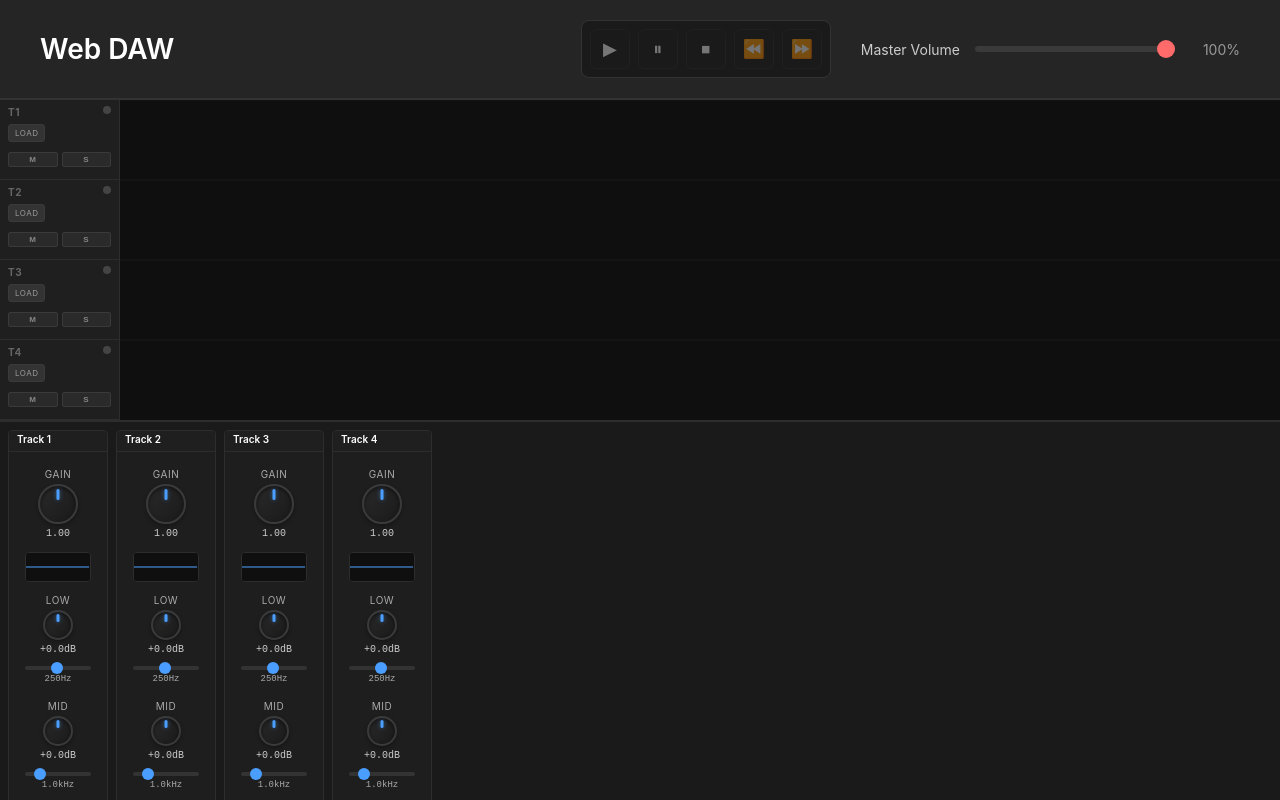
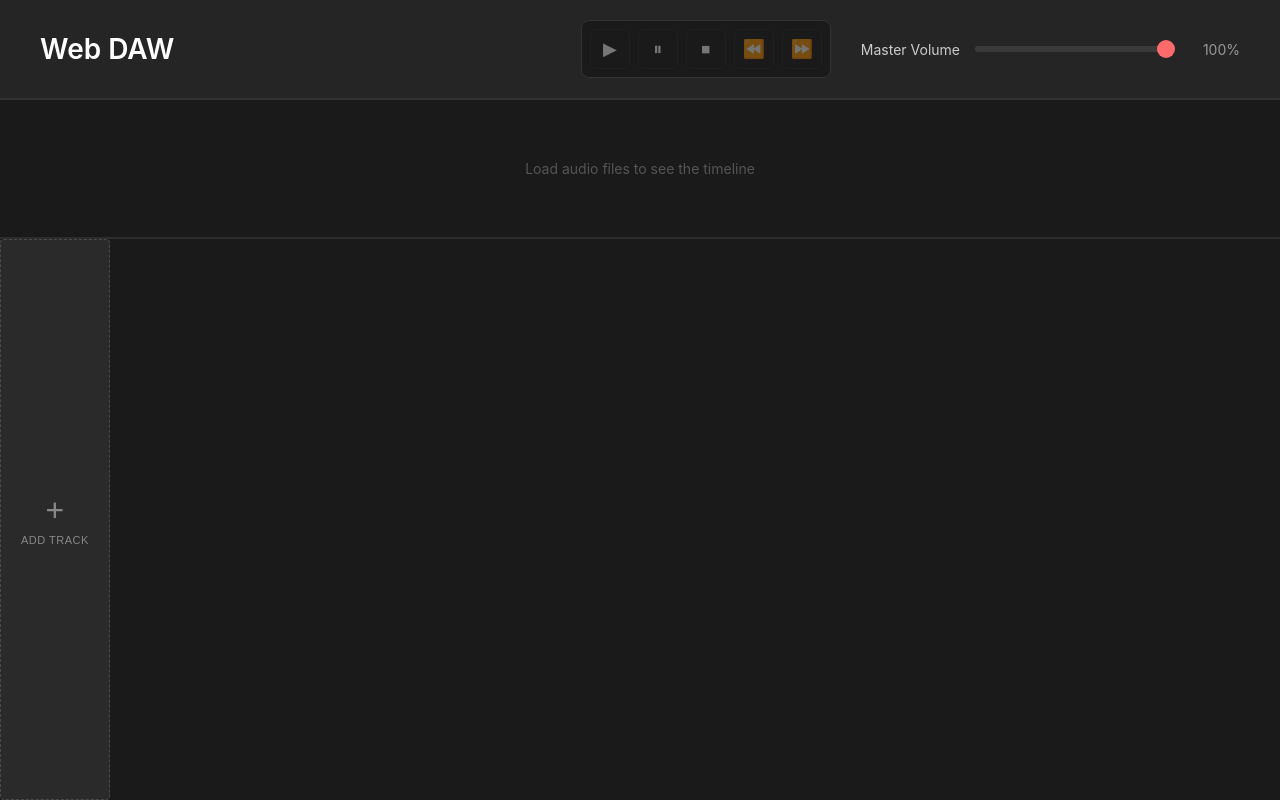
Before and after one commit to pierocapra/web-daw, a Svelte app: page / in a window 1280 px wide. Shown: the top 800 px of the page. Built offline with nearby package versions, Linux system fonts and the light colour scheme.

Commit message:
feat: Track management (add/remove)

```diff
--- a/src/App.svelte
+++ b/src/App.svelte
@@ -11,21 +11,12 @@
   let isPlayingAll = false;
   let loadedTracksCount = 0;
   let timelineComponent;
-  const NUM_TRACKS = 4; // Start with 4 tracks, easily scalable
+  let nextTrackId = 1;
 
   onMount(async () => {
     try {
       await audioContextManager.init();
       initialized = true;
-
-      // Create initial tracks
-      const destination = audioContextManager.getDestination();
-      const context = audioContextManager.getContext();
-
-      for (let i = 0; i < NUM_TRACKS; i++) {
-        const track = new Track(context, destination, i + 1);
-        tracks = [...tracks, track];
-      }
     } catch (error) {
       console.error('Failed to initialize DAW:', error);
       alert(
@@ -33,6 +24,36 @@
       );
     }
   });
+
+  function addTrack() {
+    if (!initialized) return;
+
+    const destination = audioContextManager.getDestination();
+    const context = audioContextManager.getContext();
+    const track = new Track(context, destination, nextTrackId);
+    nextTrackId++;
+    tracks = [...tracks, track];
+  }
+
+  function deleteTrack(trackId) {
+    const trackIndex = tracks.findIndex((t) => t.id === trackId);
+    if (trackIndex === -1) return;
+
+    const track = tracks[trackIndex];
+    // Cleanup the track before removing
+    track.cleanup();
+
+    // Remove track from array
+    tracks = tracks.filter((t) => t.id !== trackId);
+
+    // Update loaded tracks count
+    loadedTracksCount = tracks.filter(
+      (track) => track.audioBuffer !== null
+    ).length;
+
+    // Force timeline update
+    timelineKey++;
+  }
 
   let timelineKey = 0; // Key to force timeline re-render
 
@@ -196,7 +217,7 @@
         </button>
       </div>
       <div class="master-volume-control">
-        <label>Master Volume</label>
+        <label for="master-volume">Master Volume</label>
         <div class="master-slider-container">
           <input
             type="range"
@@ -232,8 +253,17 @@
               {track}
               trackNumber={index + 1}
               on:fileLoaded={handleFileLoaded}
+              on:delete={() => deleteTrack(track.id)}
             />
           {/each}
+          <button
+            class="add-track-button"
+            on:click={addTrack}
+            title="Add Track"
+          >
+            <span class="add-track-icon">+</span>
+            <span class="add-track-label">Add Track</span>
+          </button>
         </div>
       </div>
     {/if}
@@ -364,6 +394,7 @@
     border-radius: 3px;
     outline: none;
     -webkit-appearance: none;
+    appearance: none;
   }
 
   .master-slider::-webkit-slider-thumb {
@@ -422,10 +453,46 @@
     flex: 1;
     display: flex;
     flex-direction: row;
-    gap: 8px;
-    padding: 8px;
+    /* gap: 2px; */
+    /* padding: 8px; */
     overflow-x: auto;
     overflow-y: hidden;
     align-items: stretch;
   }
+
+  .add-track-button {
+    min-width: 100px;
+    height: auto;
+    background: #2a2a2a;
+    border: 1px dashed #4a4a4a;
+    border-radius: 4px;
+    color: #888;
+    cursor: pointer;
+    display: flex;
+    flex-direction: column;
+    align-items: center;
+    justify-content: center;
+    gap: 8px;
+    padding: 20px;
+    transition: all 0.2s;
+    flex-shrink: 0;
+  }
+
+  .add-track-button:hover {
+    background: #333;
+    border-color: #4a9eff;
+    color: #4a9eff;
+  }
+
+  .add-track-icon {
+    font-size: 32px;
+    font-weight: 300;
+    line-height: 1;
+  }
+
+  .add-track-label {
+    font-size: 11px;
+    text-transform: uppercase;
+    letter-spacing: 0.5px;
+  }
 </style>
--- a/src/components/Knob.svelte
+++ b/src/components/Knob.svelte
@@ -9,6 +9,7 @@
   export let label = '';
   export let unit = '';
   export let size = 60;
+  export let color = '#4a9eff';
 
   const dispatch = createEventDispatcher();
 
@@ -146,7 +147,7 @@
   <div class="knob-wrapper" style="width: {size}px; height: {size}px;">
     <div
       class="knob"
-      style="transform: rotate({rotation}deg);"
+      style="transform: rotate({rotation}deg); --knob-color: {color};"
       role="slider"
       aria-valuenow={value}
       aria-valuemin={min}
@@ -209,13 +210,13 @@
   .knob-indicator {
     width: 3px;
     height: 30%;
-    background: #4a9eff;
+    background: var(--knob-color, #4a9eff);
     border-radius: 2px;
     position: absolute;
     top: 8%;
     left: 50%;
     transform: translateX(-50%);
-    box-shadow: 0 0 4px rgba(74, 158, 255, 0.5);
+    filter: drop-shadow(0 0 3px var(--knob-color, #4a9eff));
   }
 
   .knob-value {
--- a/src/components/Timeline.svelte
+++ b/src/components/Timeline.svelte
@@ -215,7 +215,8 @@
 
     // Container is already the canvas wrapper, so use its full width
     const containerWidth = Math.max(rect.width, 400);
-    const containerHeight = Math.max(tracks.length * 80, 200);
+    // Calculate height based on number of tracks, ensuring it matches the sidebar height exactly
+    const containerHeight = tracks.length > 0 ? tracks.length * 80 : 80;
 
     // Set canvas pixel dimensions (this also clears the canvas)
     canvas.width = containerWidth;
@@ -559,6 +560,7 @@
         {#each tracks as track, index (tracksStateSignature + '-' + index)}
           <div
             class="track-info-panel"
+            class:last-track={index === tracks.length - 1}
             style="min-height: {Math.max(trackHeight, 80)}px;"
           >
             <div class="track-info-content">
@@ -625,7 +627,7 @@
     width: 100%;
     background: #1a1a1a;
     border-bottom: 2px solid #2d2d2d;
-    min-height: 200px;
+    min-height: 80px;
     overflow: hidden;
   }
 
@@ -643,6 +645,7 @@
     display: flex;
     flex-direction: column;
     flex-shrink: 0;
+    align-self: flex-start;
   }
 
   .track-info-panel {
@@ -655,6 +658,10 @@
     min-height: 80px;
     justify-content: center;
     position: relative;
+  }
+
+  .track-info-panel.last-track {
+    border-bottom: none;
   }
 
   .track-info-panel:hover {
@@ -788,11 +795,12 @@
     overflow-x: auto;
     overflow-y: hidden;
     padding: 0;
+    align-self: flex-start;
   }
 
   .timeline-canvas {
     width: 100%;
-    min-height: 200px;
+    height: 100%;
     display: block;
     background: #0f0f0f;
   }
--- a/src/components/Track.svelte
+++ b/src/components/Track.svelte
@@ -1,9 +1,18 @@
 <script>
   import { onMount, onDestroy } from 'svelte';
+  import { createEventDispatcher } from 'svelte';
   import Knob from './Knob.svelte';
 
   export let track = null;
   export let trackNumber = 1;
+
+  const dispatch = createEventDispatcher();
+
+  function handleDelete() {
+    if (confirm('Are you sure you want to delete this track?')) {
+      dispatch('delete');
+    }
+  }
 
   let eqCanvas;
   let volume = 1.0;
@@ -247,6 +256,14 @@
     <div class="track-info">
       <h3>Track {trackNumber}</h3>
     </div>
+    <button
+      class="delete-track-button"
+      on:click={handleDelete}
+      title="Delete Track"
+      aria-label="Delete Track"
+    >
+      ×
+    </button>
   </div>
 
   <div class="track-controls">
@@ -260,6 +277,7 @@
         label="Gain"
         unit=""
         size={40}
+        color="#ff4444"
         on:change={(e) => {
           gain = e.detail;
           handleGainChange();
@@ -286,6 +304,7 @@
             label="Low"
             unit="dB"
             size={30}
+            color="#4a9eff"
             on:change={(e) => {
               lowEQ = e.detail;
               handleLowEQChange();
@@ -305,7 +324,7 @@
                 handleLowFreqChange(e);
                 drawEQ();
               }}
-              class="freq-slider"
+              class="freq-slider freq-slider-low"
             />
             <span class="freq-value">{formatFrequency(lowFreq)}Hz</span>
           </div>
@@ -321,6 +340,7 @@
             label="Mid"
             unit="dB"
             size={30}
+            color="#ffd700"
             on:change={(e) => {
               midEQ = e.detail;
               handleMidEQChange();
@@ -340,7 +360,7 @@
                 handleMidFreqChange(e);
                 drawEQ();
               }}
-              class="freq-slider"
+              class="freq-slider freq-slider-mid"
             />
             <span class="freq-value">{formatFrequency(midFreq)}Hz</span>
           </div>
@@ -356,6 +376,7 @@
             label="High"
             unit="dB"
             size={30}
+            color="#4caf50"
             on:change={(e) => {
               highEQ = e.detail;
               handleHighEQChange();
@@ -375,7 +396,7 @@
                 handleHighFreqChange(e);
                 drawEQ();
               }}
-              class="freq-slider"
+              class="freq-slider freq-slider-high"
             />
             <span class="freq-value">{formatFrequency(highFreq)}Hz</span>
           </div>
@@ -408,9 +429,9 @@
     display: flex;
     flex-direction: column;
     background: #1e1e1e;
-    border-radius: 4px;
-    border: 1px solid #2d2d2d;
-    /* min-width: 200px; */
+    /* border-radius: 4px; */
+    border-right: 1px solid #2d2d2d;
+    border-left: 1px solid #2d2d2d;
     max-width: 100px;
     width: 100%;
     overflow: hidden;
@@ -430,6 +451,34 @@
     margin: 0 0 4px 0;
     color: #fff;
     font-weight: 600;
+  }
+
+  .delete-track-button {
+    background: transparent;
+    border: none;
+    color: #888;
+    font-size: 20px;
+    line-height: 1;
+    cursor: pointer;
+    padding: 0;
+    width: 20px;
+    height: 20px;
+    display: flex;
+    align-items: center;
+    justify-content: center;
+    border-radius: 3px;
+    transition: all 0.15s;
+    opacity: 0.6;
+  }
+
+  .delete-track-button:hover {
+    background: #e74c3c;
+    color: #fff;
+    opacity: 1;
+  }
+
+  .delete-track-button:active {
+    transform: scale(0.9);
   }
 
   .track-controls {
@@ -491,13 +540,6 @@
     width: 100%;
   }
 
-  .freq-control label {
-    font-size: 9px;
-    color: #888;
-    text-transform: uppercase;
-    letter-spacing: 0.5px;
-  }
-
   .freq-slider {
     width: 100%;
     height: 4px;
@@ -535,6 +577,57 @@
 
   .freq-slider::-moz-range-thumb:hover {
     background: #5aaeff;
+  }
+
+  /* Low frequency slider - Blue */
+  .freq-slider-low::-webkit-slider-thumb {
+    background: #4a9eff;
+  }
+
+  .freq-slider-low::-webkit-slider-thumb:hover {
+    background: #5aaeff;
+  }
+
+  .freq-slider-low::-moz-range-thumb {
+    background: #4a9eff;
+  }
+
+  .freq-slider-low::-moz-range-thumb:hover {
+    background: #5aaeff;
+  }
+
+  /* Mid frequency slider - Yellow */
+  .freq-slider-mid::-webkit-slider-thumb {
+    background: #ffd700;
+  }
+
+  .freq-slider-mid::-webkit-slider-thumb:hover {
+    background: #ffed4e;
+  }
+
+  .freq-slider-mid::-moz-range-thumb {
+    background: #ffd700;
+  }
+
+  .freq-slider-mid::-moz-range-thumb:hover {
+    background: #ffed4e;
+  }
+
+  /* High frequency slider - Green */
+  .freq-slider-high::-webkit-slider-thumb {
+    background: #4caf50;
+  }
+
+  .freq-slider-high::-webkit-slider-thumb:hover {
+    background: #66bb6a;
+  }
+
+  .freq-slider-high::-moz-range-thumb {
+    background: #4caf50;
+  }
+
+  .freq-slider-high::-moz-range-thumb:hover {
+    background: #66bb6a;
   }
 
   .freq-value {
@@ -584,20 +677,20 @@
     appearance: none;
     width: 14px;
     height: 14px;
-    background: #4a9eff;
+    background: #ffffff;
     border-radius: 50%;
     cursor: pointer;
     transition: background 0.15s;
   }
 
   .volume-slider::-webkit-slider-thumb:hover {
-    background: #5aaeff;
+    background: #f0f0f0;
   }
 
   .volume-slider::-moz-range-thumb {
     width: 14px;
     height: 14px;
-    background: #4a9eff;
+    background: #ffffff;
     border-radius: 50%;
     cursor: pointer;
     border: none;
@@ -605,7 +698,7 @@
   }
 
   .volume-slider::-moz-range-thumb:hover {
-    background: #5aaeff;
+    background: #f0f0f0;
   }
 
   .volume-value {
```
Also changed, not shown: src/lib/track.js.
